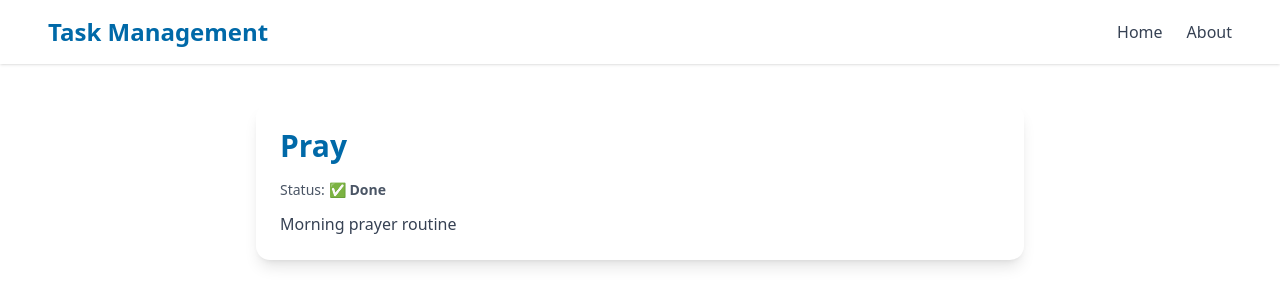
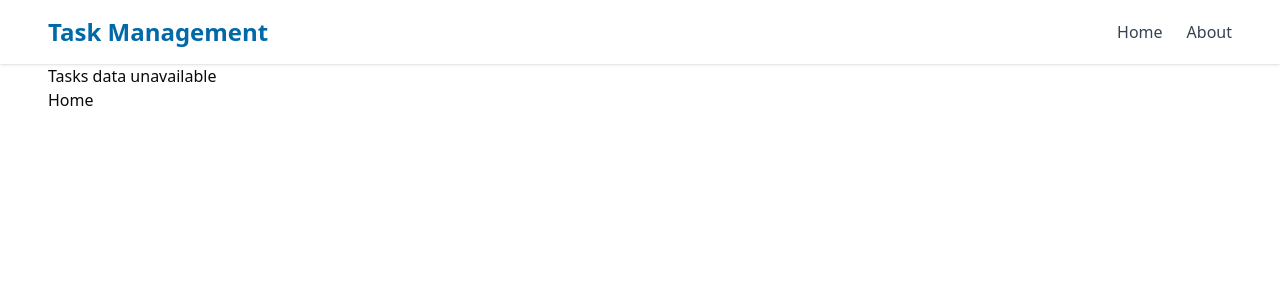
Before and after one commit to ADaneshS1/task-management, a React (Vite) app: page /tasks/1 in a window 1280 px wide. Shown: the top 306 px of the page. Built offline with nearby package versions, Linux system fonts and the light colour scheme.

Commit message:
feat: task detail page get task from storage

```diff
--- a/src/routes/task-id.tsx
+++ b/src/routes/task-id.tsx
@@ -1,10 +1,23 @@
 import { useParams, Link } from "react-router";
-import { initialDataTasks } from "@/components/modules/task/data";
+
+import type { Tasks } from "@/components/modules/task/schema";
 
 export function TaskId() {
   const { taskId } = useParams();
 
-  const task = initialDataTasks.find((task) => task.id === Number(taskId));
+  const storedTasks = localStorage.getItem("tasks");
+  if (!storedTasks) {
+    return (
+      <div>
+        <h1>Tasks data unavailable</h1>
+        <Link to="/">Home</Link>
+      </div>
+    );
+  }
+
+  const parsedTasks = JSON.parse(storedTasks) as Tasks;
+
+  const task = parsedTasks.find((task) => task.id === Number(taskId));
 
   if (!task) {
     return (
```
